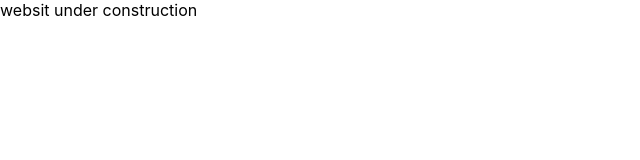
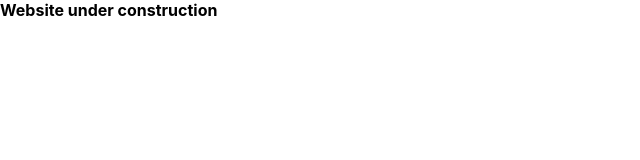
Before and after one commit to theartistroom/theartistroom, a React (Create React App) app: page / in a window 1280 px wide. Shown: the top 160 px of the page, without its empty margins (0-640 px from the left). Built offline with nearby package versions, Linux system fonts and the light colour scheme.

Commit message:
Update home.js

```diff
--- a/src/pages/Home/home.js
+++ b/src/pages/Home/home.js
@@ -17,7 +17,7 @@ const Home = () => {
     return (
         <>
             <Grid class="Home-Page">
-                <div>websit under construction</div>
+                <b>Website under construction</b>
              {/* <Header />
                 <Information />
                 <AboutEvent />
```
